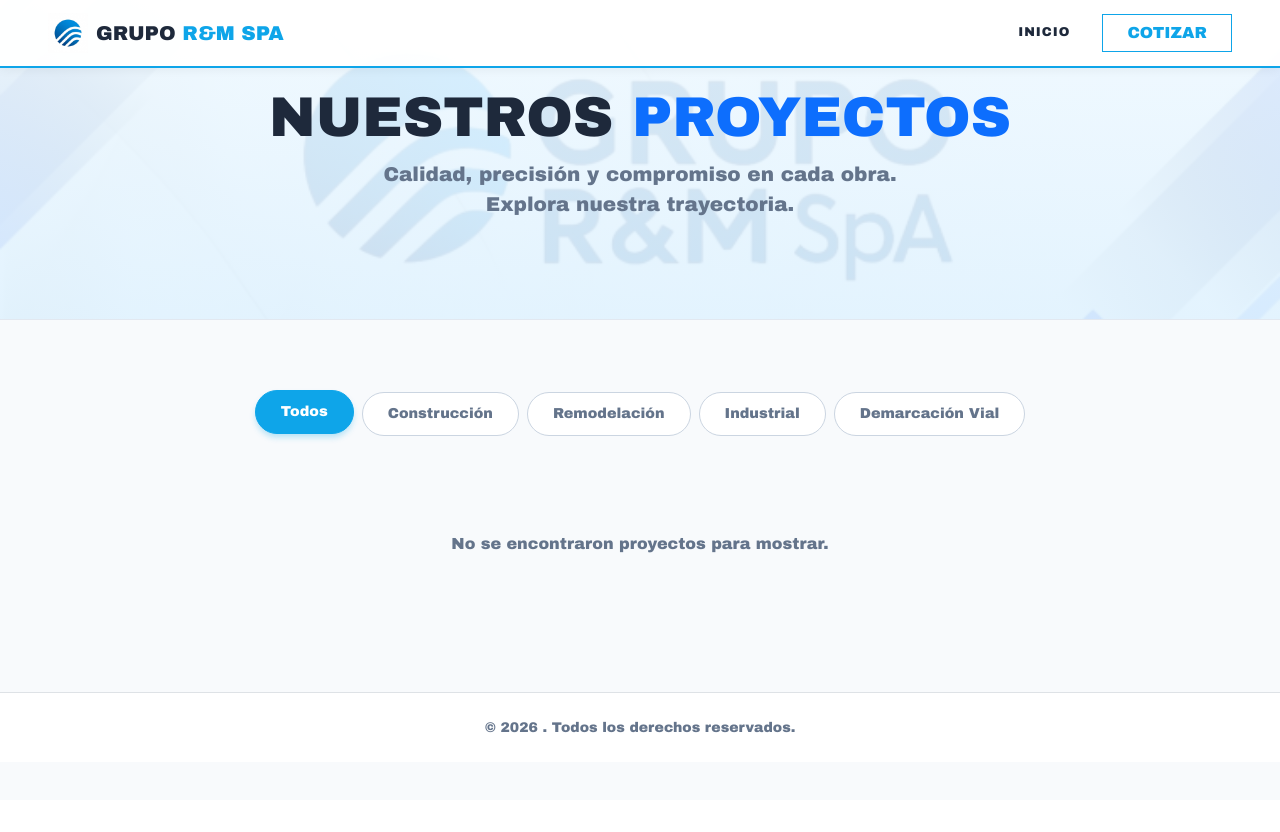
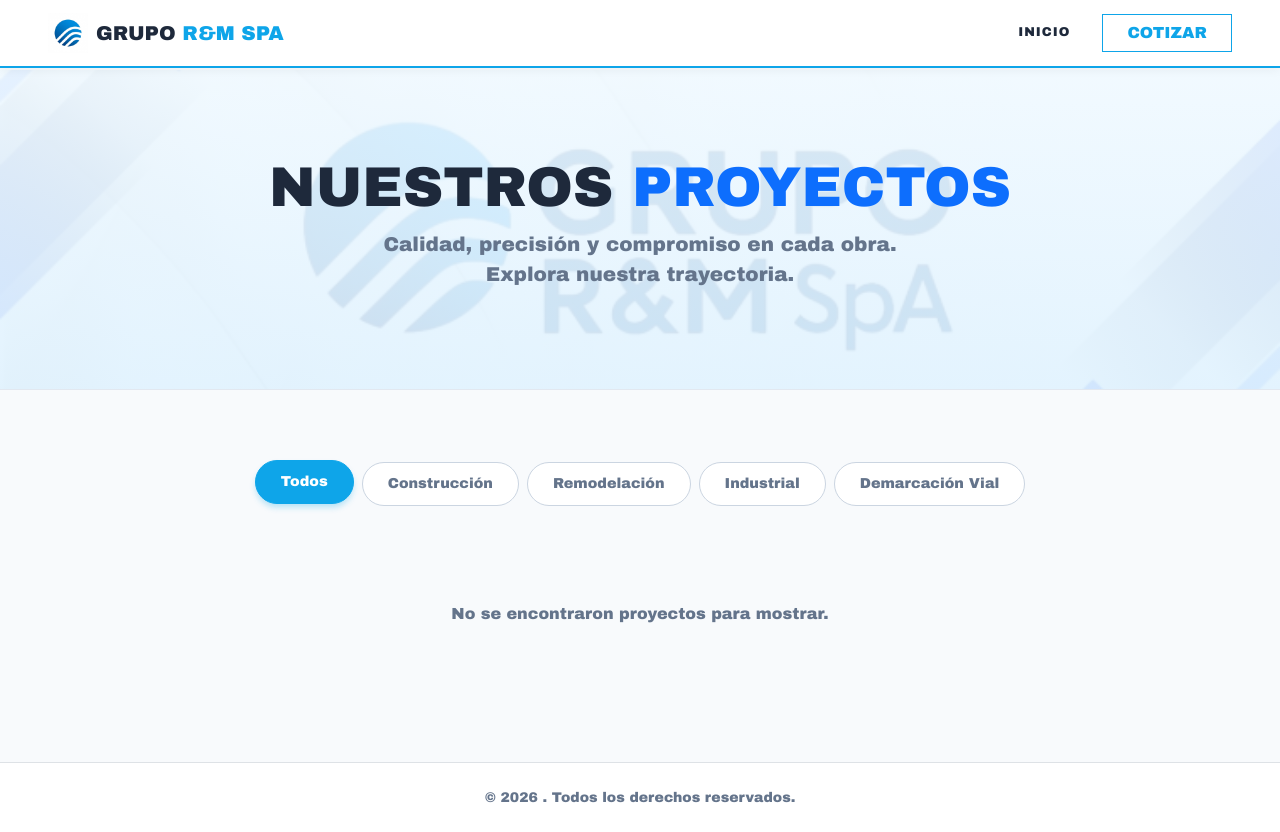
Before and after one commit to SebastianGarrido212/Empresa, a Django app: page /portfolio/ in a window 1280 px wide. Before the commit the page ends 733 px from the top, so only its background shows below. Run offline with Django 5.2, Linux system fonts and the light colour scheme; data that the repository does not hold is empty.

Commit message:
Ultimo detalle

```diff
--- a/AppTrabajoEmpresa/templates/portfolio.html
+++ b/AppTrabajoEmpresa/templates/portfolio.html
@@ -14,6 +14,12 @@
     <link rel="stylesheet" href="{% static 'css/estilos.css' %}">
 
     <link rel="stylesheet" href="{% static 'css/portfolio.css' %}?v=2">
+
+    <style>
+        body {
+            padding-top: 70px;
+        }
+    </style>
 </head>
 
 <body>
```
